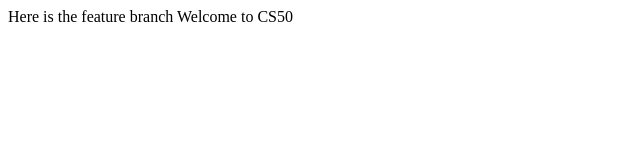
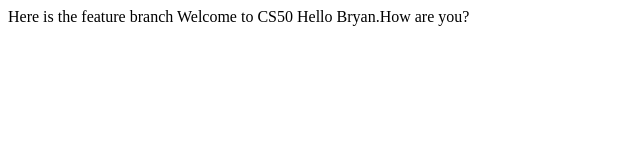
Before and after one commit to asifahmedutsa/Lecture1, a plain HTML site: page index.html in a window 1280 px wide. Shown: the whole page, without its empty margins (0-640 px from the left). Drawn offline with Linux system fonts and the light colour scheme.

Commit message:
Feature branch changed

```diff
--- a/index.html
+++ b/index.html
@@ -8,5 +8,6 @@
 <body>
     Here is the feature branch
     Welcome to CS50
+    Hello Bryan.How are you?
 </body>
 </html>
```
